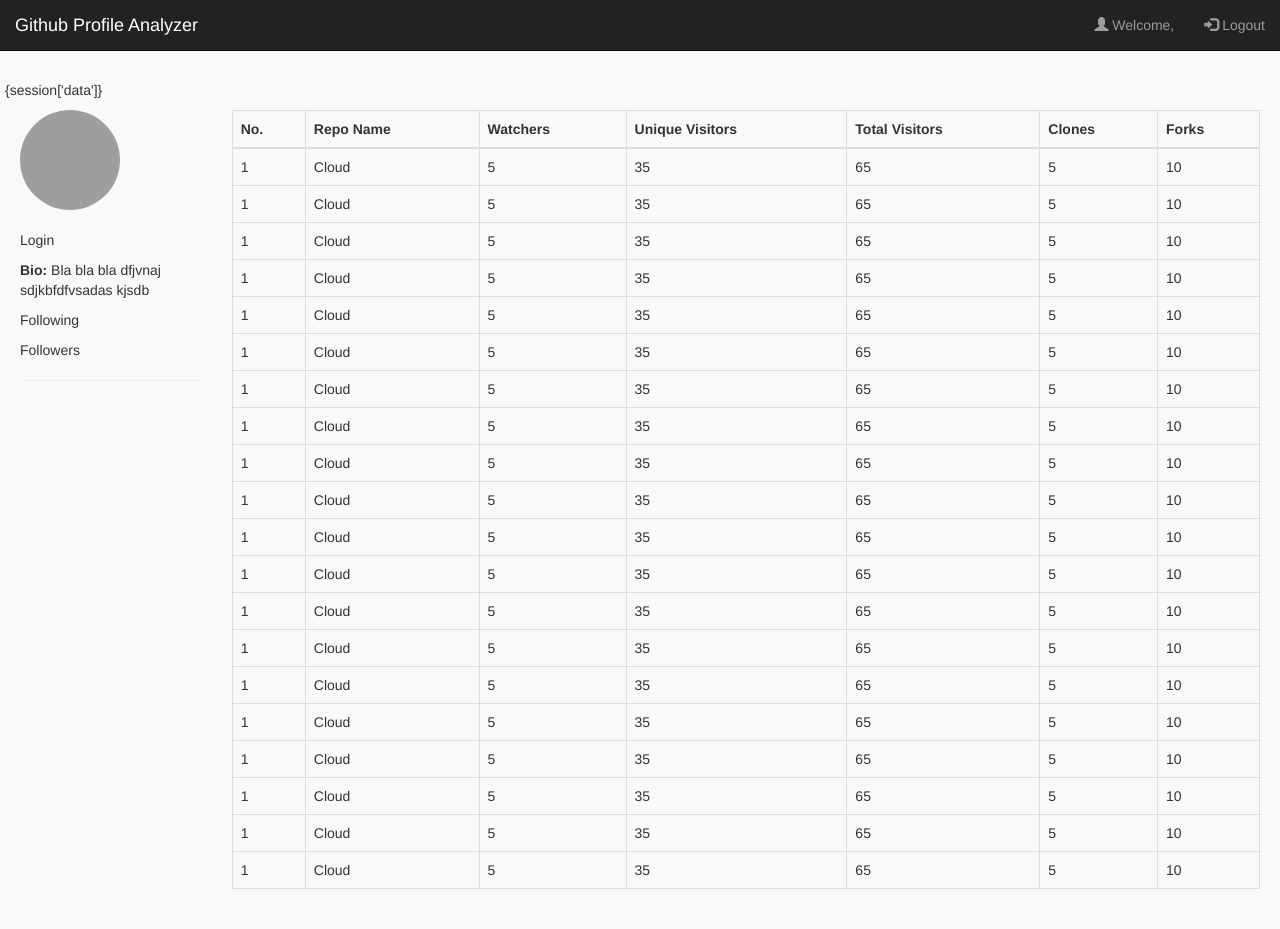
After one commit to Satyam-Bhalla/Github-Profile-Analyzer, a Flask app: page /design/ in a window 1280 px wide. The commit adds this page. Run offline with Flask 2, Linux system fonts and the light colour scheme; some libraries are stand-ins or nearby versions; grey boxes are pictures that could not be loaded.

Commit message:
Version 1.0 created

```diff
--- a/__init__.py
+++ b/__init__.py
@@ -2,14 +2,23 @@ from flask import Flask, render_template, redirect,url_for, request, session, fl
 from wtforms import Form
 import requests
 from multiprocessing.pool import ThreadPool
+from copy import deepcopy
+from os import urandom
 
 
 app = Flask(__name__)
-
+app.secret_key = urandom(134)
 
 @app.route('/')
 def login_form():
     return render_template("login.html")
+
+
+
+@app.route('/design/')
+def design_check():
+	return render_template('design.html')
+
 
 
 def resultant_data(user_info,username,password):
@@ -32,7 +41,8 @@ def resultant_data(user_info,username,password):
             urls_2.append('https://api.github.com/repos/'+user_info_json['login']+'/'+repos_json[i]['name']+'/traffic/views')
 
         response_clone_list = []
-        response_traffic_list = []
+        response_unique_traffic_list = []
+        response_total_traffic_list = []
 
         raw_results_1 = ThreadPool(30).map(fetch_url, urls_1)
         for response_clone, error in raw_results_1:
@@ -41,19 +51,30 @@ def resultant_data(user_info,username,password):
         raw_results_2 = ThreadPool(30).map(fetch_url, urls_2)
         for response_clone, error in raw_results_2:
             if error is None:
-                response_traffic_list.append(response_clone.json()['count'])
+                response_unique_traffic_list.append(response_clone.json()['uniques'])
+                response_total_traffic_list.append(response_clone.json()['count'])
 
         for i in range(len(repos_json)):
             #repos_list contains name of repo,watchers_count,language used,forks_count,clones_count
-            repos_list.append([repos_json[i]['name'],repos_json[i]['watchers_count'],repos_json[i]['forks_count'],
-                               response_clone_list[i],
-                               response_traffic_list[i]])
-        keys_for_dict = ['avatar','email','followers','following','name','bio','url','public_repos','repos_list']
-        values_for_dict = [user_info_json['avatar_url'],user_info_json['email'],user_info_json['followers'],user_info_json['following'],user_info_json['name'],user_info_json['bio'],user_info_json['url'],user_info_json['public_repos'],repos_list]
+            repos_list.append([repos_json[i]['name'],response_clone_list[i],repos_json[i]['forks_count'],response_unique_traffic_list[i],response_total_traffic_list[i],repos_json[i]['watchers_count']])
+        keys_for_dict = ['avatar','email','followers','following','name','username','bio','url','public_repos','repos_list']
+        values_for_dict = [user_info_json['avatar_url'],user_info_json['email'],user_info_json['followers'],user_info_json['following'],user_info_json['name'],user_info_json['login'],user_info_json['bio'],user_info_json['url'],user_info_json['public_repos'],repos_list]
         result_dict = dict(zip(keys_for_dict,values_for_dict))
+#         graph_dict = deepcopy(result_dict)
+        for i in result_dict['repos_list']:
+            i.append(i[1]+i[2]+i[3]+i[5])
+        result_dict['repos_list'].sort(key=lambda x:x[-1],reverse=True)
+        for i in range(len(result_dict['repos_list'])):
+            result_dict['repos_list'][i].insert(0,i+1)
+#         for i in range(len(result_dict['repos_list'])):
+#             if i==5:
+#                 break
+#             else:
+#                 graph_x.append(str(result_dict['repos_list'][i][1]))
+#                 graph_y.append(result_dict['repos_list'][i][-1])
         return result_dict
     except Exception as e:
-    	return str(e)
+        return str(e)
 
 
 
@@ -61,18 +82,55 @@ def resultant_data(user_info,username,password):
 
 @app.route('/signin/',methods=["GET","POST"])
 def login_check():
-	error = ''
-	if request.method == "POST":
+    error = ''
+    if 'data' in session:
+        return render_template('index.html',data=session['data'],graph_x=session['graph_x'],graph_y=session['graph_y'])
+    elif request.method == "POST":
 	    attempted_username = request.form['userid']
 	    attempted_password = request.form['password']
 	    check_user = requests.get('https://api.github.com/user', auth=(attempted_username, attempted_password))
 	    if check_user.status_code == 200:
 	    	data=resultant_data(check_user,attempted_username, attempted_password)
 	    	if type(data)==dict:
-	    		return render_template('index.html',data=data)
+                    graph_x_list = []
+                    graph_y_list = []
+
+                    for i in range(len(data['repos_list'][0:5])):
+                        graph_x_list.append(str(data['repos_list'][i][1]))
+                        graph_y_list.append(data['repos_list'][i][-1])
+                    session['data'] = data
+                    session['graph_x'] = graph_x_list
+                    session['graph_y'] = graph_y_list
+                    if 'data' in session:
+                        return render_template('index.html',data=session['data'],graph_x=session['graph_x'],graph_y=session['graph_y'])
 	    	else:
-	    		return render_template('login.html',error=data)
+                    return render_template('login.html',error=data)
 	    else:
 	    	return render_template("login.html",error=check_user.json()['message'])
+    else:
+        return redirect("//")
+
+@app.route('/plot/')
+def draw_plot():
+    error = ''
+    if 'data' in session:
+        return render_template("plot.html",graph_x = session['graph_x'],graph_y = session['graph_y'],data=session['data'])
+    else:
+        return render_template("login.html",error=check_user.json()['message'])
+
+@app.route('/logout/')
+def logout():
+    error = ''
+    if 'data' in session:
+        session.pop('data',None)
+        session.pop('graph_x',None)
+        session.pop('graph_y',None)
+        return redirect("//")
+    else:
+        return render_template("login.html",error=check_user.json()['message'])
+
+@app.errorhandler(404)
+def page_not_found(e):
+    return render_template("404.html")
 
 app.run(debug=True)
--- a/static/css/styles.css
+++ b/static/css/styles.css
@@ -113,3 +113,16 @@ p.create-account > a {
   color: red;
   margin: 4px;
 }
+
+#avatar{
+  border-radius: 50%;
+  width: 100px;
+  height: 100px;
+}
+
+#plot{
+  background-color: #f9f9f9;
+}
+#showGraph a:hover{
+  text-decoration: none;
+}
--- /dev/null
+++ b/templates/404.html
@@ -0,0 +1,6 @@
+{% extends "layout.html" %}
+{% block body%}
+<body>
+	<p>Oooopssss! Page not found !</p>
+</body>
+{% endblock %}
--- /dev/null
+++ b/templates/design.html
@@ -0,0 +1,244 @@
+{% extends "layout.html" %}
+{% block body %}
+<body>
+
+<nav class="navbar navbar-inverse navbar-fixed-top">
+  <div class="container-fluid">
+    <div class="navbar-header">
+      <button type="button" class="navbar-toggle" data-toggle="collapse" data-target="#myNavbar">
+        <span class="icon-bar"></span>
+        <span class="icon-bar"></span>
+        <span class="icon-bar"></span>
+      </button>
+      <a class="navbar-brand" href="/signin/">Github Profile Analyzer</a>
+    </div>
+    <div class="collapse navbar-collapse" id="myNavbar">
+      <ul class="nav navbar-nav navbar-right">
+        <li><a href="#"><span class="glyphicon glyphicon-user"></span> Welcome, </a></li>
+        <li><a href="#"><span class="glyphicon glyphicon-log-in"></span> Logout</a></li>
+      </ul>
+    </div>
+  </div>
+</nav>
+<br><br><br>
+
+<div class="row">
+<p>{session['data']}</p>
+<div class="col-md-2">
+
+  <img id="avatar" src="https://cdn.pixabay.com/photo/2015/03/04/22/35/head-659652_960_720.png">
+  <br>
+  <br>
+  <p>Login</p>
+  <p ><b>Bio:</b>
+  Bla bla bla dfjvnaj sdjkbfdfvsadas kjsdb</p>
+  <p>Following</p>
+  <p>Followers</p>
+  <hr>
+
+</div>
+
+<div class="col-md-10">
+
+  <div class="table-responsive" >
+  <table class="table table-bordered table-hover">
+    <thead>
+      <tr>
+        <th>No.</th>
+        <th>Repo Name</th>
+        <th>Watchers</th>
+        <th>Unique Visitors</th>
+        <th>Total Visitors</th>
+        <th>Clones</th>
+        <th>Forks</th>
+      </tr>
+    </thead>
+    <tbody>
+      <tr>
+        <td>1</td>
+        <td>Cloud</td>
+        <td>5</td>
+        <td>35</td>
+        <td>65</td>
+        <td>5</td>
+        <td>10</td>
+      </tr>
+      <tr>
+        <td>1</td>
+        <td>Cloud</td>
+        <td>5</td>
+        <td>35</td>
+        <td>65</td>
+        <td>5</td>
+        <td>10</td>
+      </tr>
+      <tr>
+        <td>1</td>
+        <td>Cloud</td>
+        <td>5</td>
+        <td>35</td>
+        <td>65</td>
+        <td>5</td>
+        <td>10</td>
+      </tr>
+      <tr>
+        <td>1</td>
+        <td>Cloud</td>
+        <td>5</td>
+        <td>35</td>
+        <td>65</td>
+        <td>5</td>
+        <td>10</td>
+      </tr>
+      <tr>
+        <td>1</td>
+        <td>Cloud</td>
+        <td>5</td>
+        <td>35</td>
+        <td>65</td>
+        <td>5</td>
+        <td>10</td>
+      </tr>
+      <tr>
+        <td>1</td>
+        <td>Cloud</td>
+        <td>5</td>
+        <td>35</td>
+        <td>65</td>
+        <td>5</td>
+        <td>10</td>
+      </tr>
+      <tr>
+        <td>1</td>
+        <td>Cloud</td>
+        <td>5</td>
+        <td>35</td>
+        <td>65</td>
+        <td>5</td>
+        <td>10</td>
+      </tr>
+      <tr>
+        <td>1</td>
+        <td>Cloud</td>
+        <td>5</td>
+        <td>35</td>
+        <td>65</td>
+        <td>5</td>
+        <td>10</td>
+      </tr>
+      <tr>
+        <td>1</td>
+        <td>Cloud</td>
+        <td>5</td>
+        <td>35</td>
+        <td>65</td>
+        <td>5</td>
+        <td>10</td>
+      </tr>
+      <tr>
+        <td>1</td>
+        <td>Cloud</td>
+        <td>5</td>
+        <td>35</td>
+        <td>65</td>
+        <td>5</td>
+        <td>10</td>
+      </tr>
+      <tr>
+        <td>1</td>
+        <td>Cloud</td>
+        <td>5</td>
+        <td>35</td>
+        <td>65</td>
+        <td>5</td>
+        <td>10</td>
+      </tr>
+      <tr>
+        <td>1</td>
+        <td>Cloud</td>
+        <td>5</td>
+        <td>35</td>
+        <td>65</td>
+        <td>5</td>
+        <td>10</td>
+      </tr>
+      <tr>
+        <td>1</td>
+        <td>Cloud</td>
+        <td>5</td>
+        <td>35</td>
+        <td>65</td>
+        <td>5</td>
+        <td>10</td>
+      </tr>
+      <tr>
+        <td>1</td>
+        <td>Cloud</td>
+        <td>5</td>
+        <td>35</td>
+        <td>65</td>
+        <td>5</td>
+        <td>10</td>
+      </tr>
+      <tr>
+        <td>1</td>
+        <td>Cloud</td>
+        <td>5</td>
+        <td>35</td>
+        <td>65</td>
+        <td>5</td>
+        <td>10</td>
+      </tr>
+      <tr>
+        <td>1</td>
+        <td>Cloud</td>
+        <td>5</td>
+        <td>35</td>
+        <td>65</td>
+        <td>5</td>
+        <td>10</td>
+      </tr>
+      <tr>
+        <td>1</td>
+        <td>Cloud</td>
+        <td>5</td>
+        <td>35</td>
+        <td>65</td>
+        <td>5</td>
+        <td>10</td>
+      </tr>
+      <tr>
+        <td>1</td>
+        <td>Cloud</td>
+        <td>5</td>
+        <td>35</td>
+        <td>65</td>
+        <td>5</td>
+        <td>10</td>
+      </tr>
+      <tr>
+        <td>1</td>
+        <td>Cloud</td>
+        <td>5</td>
+        <td>35</td>
+        <td>65</td>
+        <td>5</td>
+        <td>10</td>
+      </tr>
+      <tr>
+        <td>1</td>
+        <td>Cloud</td>
+        <td>5</td>
+        <td>35</td>
+        <td>65</td>
+        <td>5</td>
+        <td>10</td>
+      </tr>
+    </tbody>
+  </table>
+  </div>
+</div>
+</div>
+</body>
+</html>
+{% endblock %}
--- a/templates/layout.html
+++ b/templates/layout.html
@@ -1,11 +1,15 @@
-<!doctype html>
+<!DOCTYPE html>
 <html lang='en-US'>
 <head>
    <meta charset='utf-8'>
    <meta http-equiv="X-UA-Compatible" content="IE=edge">
    <meta name="viewport" content="width=device-width, initial-scale=1">
-   <link rel="stylesheet" type="text/css" href="{{url_for('static',filename='css/bootstrap.min.css')}}">
+   <!-- <link rel="stylesheet" type="text/css" href="{{url_for('static',filename='css/bootstrap.min.css')}}"> -->
+   <link rel="stylesheet" href="https://maxcdn.bootstrapcdn.com/bootstrap/3.3.7/css/bootstrap.min.css">
+  <!-- <script src="https://ajax.googleapis.com/ajax/libs/jquery/3.3.1/jquery.min.js"></script>
+  <script src="https://maxcdn.bootstrapcdn.com/bootstrap/3.3.7/js/bootstrap.min.js"></script> -->
    <link rel="stylesheet" type="text/css" href="{{url_for('static',filename='css/styles.css')}}">
+   <link rel="stylesheet" type="text/css" href="{{url_for('static',filename='css/bootstrap.min.css.map')}}">
    <script type="text/javascript" src="{{url_for('static',filename='js/jquery-3.3.1.min.js')}}"></script>
    <script type="text/javascript" src="{{url_for('static',filename='js/bootstrap.min.js')}}"></script>
    <title>Github Analyzer</title>
```
Also changed, not shown: templates/index.html (+133 -3 lines), templates/login.html (+13 -3 lines), templates/plot.html (added, +99 -0 lines), 1 other file.
